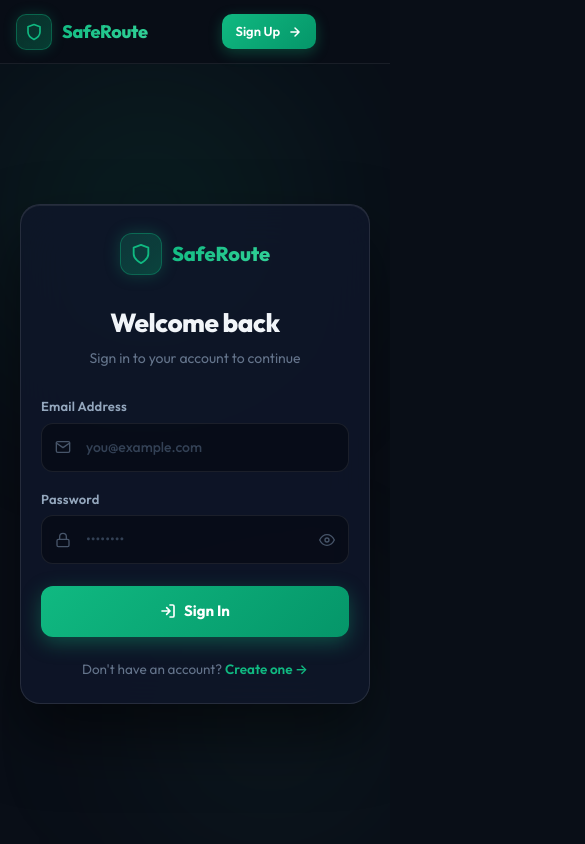
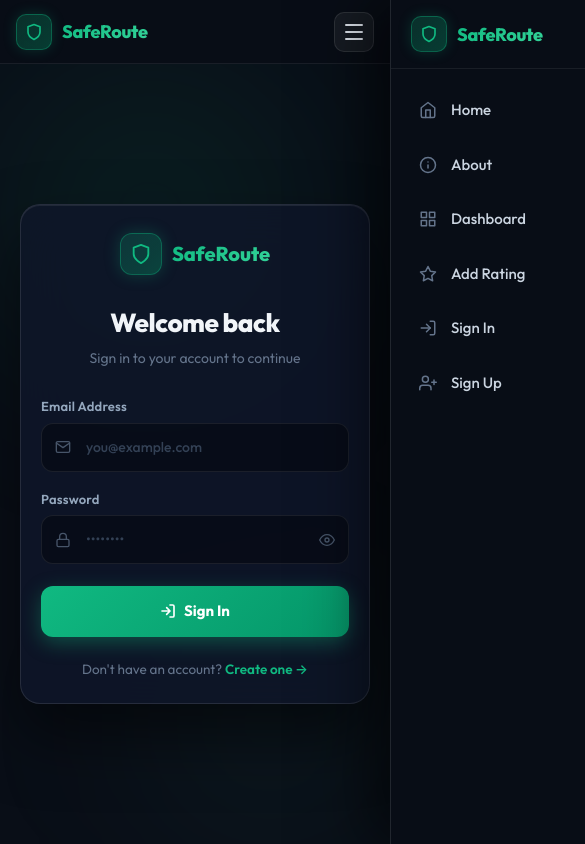
Before and after one commit to Viralkhambhati/SafeRoute-WomenSafety, a React (Vite) app in the folder frontend/: page /signin in a window 390 px wide. Shown: the top 844 px of the page, 585 px wide, since content can reach past the window. Built offline with nearby package versions, Linux system fonts and the light colour scheme; no server answers.

Commit message:
Implement mobile menu for navigation; adjust fetch timeout and error handling

```diff
--- a/frontend/src/components/Navbar.jsx
+++ b/frontend/src/components/Navbar.jsx
@@ -1,3 +1,4 @@
+import { useState } from "react";
 import { Link, useNavigate, useLocation } from "react-router-dom";
 import { useAuth } from "../context/AuthContext";
 
@@ -6,16 +7,20 @@
   const navigate = useNavigate();
   const location = useLocation();
   const path = location.pathname;
+  const [mobileOpen, setMobileOpen] = useState(false);
 
   const handleLogout = () => {
     logout();
+    setMobileOpen(false);
     navigate("/signin");
   };
+
+  const closeMobile = () => setMobileOpen(false);
 
   return (
     <nav className="saferoute-navbar">
       {/* Brand */}
-      <Link to="/" className="saferoute-brand">
+      <Link to="/" className="saferoute-brand" onClick={closeMobile}>
         <div className="saferoute-brand-icon">
           <svg width="18" height="18" viewBox="0 0 24 24" fill="none" stroke="currentColor" strokeWidth="2.2" strokeLinecap="round" strokeLinejoin="round">
             <path d="M12 22s8-4 8-10V5l-8-3-8 3v7c0 6 8 10 8 10z" />
@@ -24,7 +29,7 @@
         <span className="saferoute-brand-name">SafeRoute</span>
       </Link>
 
-      {/* Contextual Nav Links */}
+      {/* Desktop Nav Links */}
       <div className="saferoute-nav-links">
 
         {/* Home page → Add Rating + About only */}
@@ -101,6 +106,93 @@
         )}
 
       </div>
+
+      {/* Mobile Menu Button */}
+      <button
+        className="saferoute-mobile-menu-btn"
+        onClick={() => setMobileOpen((prev) => !prev)}
+        aria-label="Toggle menu"
+      >
+        <span className={`saferoute-hamburger ${mobileOpen ? "open" : ""}`}>
+          <span />
+          <span />
+          <span />
+        </span>
+      </button>
+
+      {/* Mobile Right Side Menu */}
+      <div className={`saferoute-mobile-menu ${mobileOpen ? "open" : ""}`}>
+        <div className="saferoute-mobile-menu-header">
+          <Link to="/" className="saferoute-brand" onClick={closeMobile}>
+            <div className="saferoute-brand-icon">
+              <svg width="18" height="18" viewBox="0 0 24 24" fill="none" stroke="currentColor" strokeWidth="2.2" strokeLinecap="round" strokeLinejoin="round">
+                <path d="M12 22s8-4 8-10V5l-8-3-8 3v7c0 6 8 10 8 10z" />
+              </svg>
+            </div>
+            <span className="saferoute-brand-name">SafeRoute</span>
+          </Link>
+          <button className="saferoute-mobile-close-btn" onClick={closeMobile} aria-label="Close menu">
+            <svg width="20" height="20" viewBox="0 0 24 24" fill="none" stroke="currentColor" strokeWidth="2.5" strokeLinecap="round" strokeLinejoin="round">
+              <line x1="18" y1="6" x2="6" y2="18" />
+              <line x1="6" y1="6" x2="18" y2="18" />
+            </svg>
+          </button>
+        </div>
+
+        <div className="saferoute-mobile-links">
+          <Link to="/" className="saferoute-mobile-link" onClick={closeMobile}>
+            <svg width="18" height="18" viewBox="0 0 24 24" fill="none" stroke="currentColor" strokeWidth="2" strokeLinecap="round" strokeLinejoin="round">
+              <path d="M3 9l9-7 9 7v11a2 2 0 0 1-2 2H5a2 2 0 0 1-2-2z" /><polyline points="9 22 9 12 15 12 15 22" />
+            </svg>
+            Home
+          </Link>
+          <Link to="/about" className="saferoute-mobile-link" onClick={closeMobile}>
+            <svg width="18" height="18" viewBox="0 0 24 24" fill="none" stroke="currentColor" strokeWidth="2" strokeLinecap="round" strokeLinejoin="round">
+              <circle cx="12" cy="12" r="10" /><line x1="12" y1="16" x2="12" y2="12" /><line x1="12" y1="8" x2="12.01" y2="8" />
+            </svg>
+            About
+          </Link>
+          <Link to="/dashboard" className="saferoute-mobile-link" onClick={closeMobile}>
+            <svg width="18" height="18" viewBox="0 0 24 24" fill="none" stroke="currentColor" strokeWidth="2" strokeLinecap="round" strokeLinejoin="round">
+              <rect x="3" y="3" width="7" height="7" /><rect x="14" y="3" width="7" height="7" /><rect x="14" y="14" width="7" height="7" /><rect x="3" y="14" width="7" height="7" />
+            </svg>
+            Dashboard
+          </Link>
+          <Link to="/add-rating" className="saferoute-mobile-link" onClick={closeMobile}>
+            <svg width="18" height="18" viewBox="0 0 24 24" fill="none" stroke="currentColor" strokeWidth="2" strokeLinecap="round" strokeLinejoin="round">
+              <polygon points="12 2 15.09 8.26 22 9.27 17 14.14 18.18 21.02 12 17.77 5.82 21.02 7 14.14 2 9.27 8.91 8.26 12 2" />
+            </svg>
+            Add Rating
+          </Link>
+
+          {!token ? (
+            <>
+              <Link to="/signin" className="saferoute-mobile-link" onClick={closeMobile}>
+                <svg width="18" height="18" viewBox="0 0 24 24" fill="none" stroke="currentColor" strokeWidth="2" strokeLinecap="round" strokeLinejoin="round">
+                  <path d="M15 3h4a2 2 0 0 1 2 2v14a2 2 0 0 1-2 2h-4" /><polyline points="10 17 15 12 10 7" /><line x1="15" y1="12" x2="3" y2="12" />
+                </svg>
+                Sign In
+              </Link>
+              <Link to="/signup" className="saferoute-mobile-link" onClick={closeMobile}>
+                <svg width="18" height="18" viewBox="0 0 24 24" fill="none" stroke="currentColor" strokeWidth="2" strokeLinecap="round" strokeLinejoin="round">
+                  <path d="M16 21v-2a4 4 0 0 0-4-4H5a4 4 0 0 0-4 4v2" /><circle cx="8.5" cy="7" r="4" /><line x1="20" y1="8" x2="20" y2="14" /><line x1="23" y1="11" x2="17" y2="11" />
+                </svg>
+                Sign Up
+              </Link>
+            </>
+          ) : (
+            <button className="saferoute-mobile-link saferoute-mobile-signout" onClick={handleLogout}>
+              <svg width="18" height="18" viewBox="0 0 24 24" fill="none" stroke="currentColor" strokeWidth="2" strokeLinecap="round" strokeLinejoin="round">
+                <path d="M9 21H5a2 2 0 0 1-2-2V5a2 2 0 0 1 2-2h4M16 17l5-5-5-5M21 12H9" />
+              </svg>
+              Sign Out
+            </button>
+          )}
+        </div>
+      </div>
+
+      {/* Overlay */}
+      {mobileOpen && <div className="saferoute-mobile-overlay" onClick={closeMobile} />}
     </nav>
   );
 }
--- a/frontend/src/index.css
+++ b/frontend/src/index.css
@@ -525,25 +525,190 @@
   .saferoute-navbar {
     padding: 0 16px;
   }
+}
 
-  /* On mobile, hide text-only nav links, keep CTA buttons */
-  .saferoute-nav-link {
-    display: none;
+/* ================================================
+   MOBILE MENU — Right side drawer
+   ================================================ */
+
+.saferoute-mobile-menu-btn {
+  display: none;
+  align-items: center;
+  justify-content: center;
+  width: 40px;
+  height: 40px;
+  background: rgba(255, 255, 255, 0.06);
+  border: 1px solid rgba(255, 255, 255, 0.1);
+  border-radius: 10px;
+  color: #e2e8f0;
+  cursor: pointer;
+  padding: 0;
+}
+
+.saferoute-hamburger {
+  display: flex;
+  flex-direction: column;
+  gap: 5px;
+  width: 18px;
+}
+
+.saferoute-hamburger span {
+  display: block;
+  height: 2px;
+  background: currentColor;
+  border-radius: 2px;
+  transition: all 0.3s ease;
+  transform-origin: center;
+}
+
+.saferoute-hamburger.open span:nth-child(1) {
+  transform: translateY(7px) rotate(45deg);
+}
+
+.saferoute-hamburger.open span:nth-child(2) {
+  opacity: 0;
+  transform: scaleX(0);
+}
+
+.saferoute-hamburger.open span:nth-child(3) {
+  transform: translateY(-7px) rotate(-45deg);
+}
+
+.saferoute-mobile-menu {
+  position: fixed;
+  top: 0;
+  right: 0;
+  width: min(320px, 85vw);
+  height: 100vh;
+  background: rgba(9, 14, 23, 0.96);
+  backdrop-filter: blur(24px);
+  -webkit-backdrop-filter: blur(24px);
+  border-left: 1px solid rgba(255, 255, 255, 0.1);
+  box-shadow: -20px 0 60px rgba(0, 0, 0, 0.6);
+  z-index: 2000;
+  transform: translateX(100%);
+  transition: transform 0.35s cubic-bezier(0.4, 0, 0.2, 1);
+  display: flex;
+  flex-direction: column;
+}
+
+.saferoute-mobile-menu.open {
+  transform: translateX(0);
+}
+
+.saferoute-mobile-menu-header {
+  display: flex;
+  align-items: center;
+  justify-content: space-between;
+  padding: 16px 20px;
+  border-bottom: 1px solid rgba(255, 255, 255, 0.07);
+}
+
+.saferoute-mobile-close-btn {
+  width: 36px;
+  height: 36px;
+  display: flex;
+  align-items: center;
+  justify-content: center;
+  background: rgba(255, 255, 255, 0.06);
+  border: 1px solid rgba(255, 255, 255, 0.1);
+  border-radius: 10px;
+  color: #94a7bd;
+  cursor: pointer;
+  padding: 0;
+  transition: all 0.2s;
+}
+
+.saferoute-mobile-close-btn:hover {
+  background: rgba(239, 68, 68, 0.1);
+  border-color: rgba(239, 68, 68, 0.3);
+  color: #f87171;
+}
+
+.saferoute-mobile-links {
+  flex: 1;
+  overflow-y: auto;
+  padding: 16px 12px;
+  display: flex;
+  flex-direction: column;
+  gap: 4px;
+}
+
+.saferoute-mobile-link {
+  display: flex;
+  align-items: center;
+  gap: 14px;
+  padding: 14px 16px;
+  border-radius: 12px;
+  font-size: 15px;
+  font-weight: 500;
+  color: #cbd5e1;
+  text-decoration: none;
+  transition: all 0.2s;
+  border: none;
+  background: transparent;
+  width: 100%;
+  text-align: left;
+  cursor: pointer;
+  font-family: inherit;
+}
+
+.saferoute-mobile-link:hover,
+.saferoute-mobile-link:active {
+  background: rgba(255, 255, 255, 0.06);
+  color: #f1f5f9;
+}
+
+.saferoute-mobile-link svg {
+  color: #64748b;
+  flex-shrink: 0;
+}
+
+.saferoute-mobile-link:hover svg {
+  color: #4fd1a5;
+}
+
+.saferoute-mobile-signout {
+  margin-top: 8px;
+  border-top: 1px solid rgba(255, 255, 255, 0.06);
+  padding-top: 12px;
+  color: #f87171;
+}
+
+.saferoute-mobile-signout svg {
+  color: rgba(239, 68, 68, 0.7);
+}
+
+.saferoute-mobile-overlay {
+  position: fixed;
+  inset: 0;
+  background: rgba(0, 0, 0, 0.5);
+  z-index: 1999;
+  animation: fadeIn 0.25s ease;
+}
+
+@keyframes fadeIn {
+  from {
+    opacity: 0;
   }
+  to {
+    opacity: 1;
+  }
+}
 
-  /* Keep signin/signout/add-rating buttons visible */
-  .saferoute-nav-links .saferoute-signin-btn,
-  .saferoute-nav-links .saferoute-signout-btn {
+@media (max-width: 900px) {
+  .saferoute-mobile-menu-btn {
     display: flex;
   }
 
-  /* Hide the user dot on tiny screens */
-  .saferoute-user-dot {
+  .saferoute-nav-links {
     display: none;
   }
+}
 
-  .saferoute-signin-btn {
-    padding: 8px 14px;
-    font-size: 13px;
+@media (min-width: 901px) {
+  .saferoute-mobile-menu,
+  .saferoute-mobile-overlay {
+    display: none;
   }
 }
```
Also changed, not shown: 1 other file (tests, documents, lock files or other folders).
